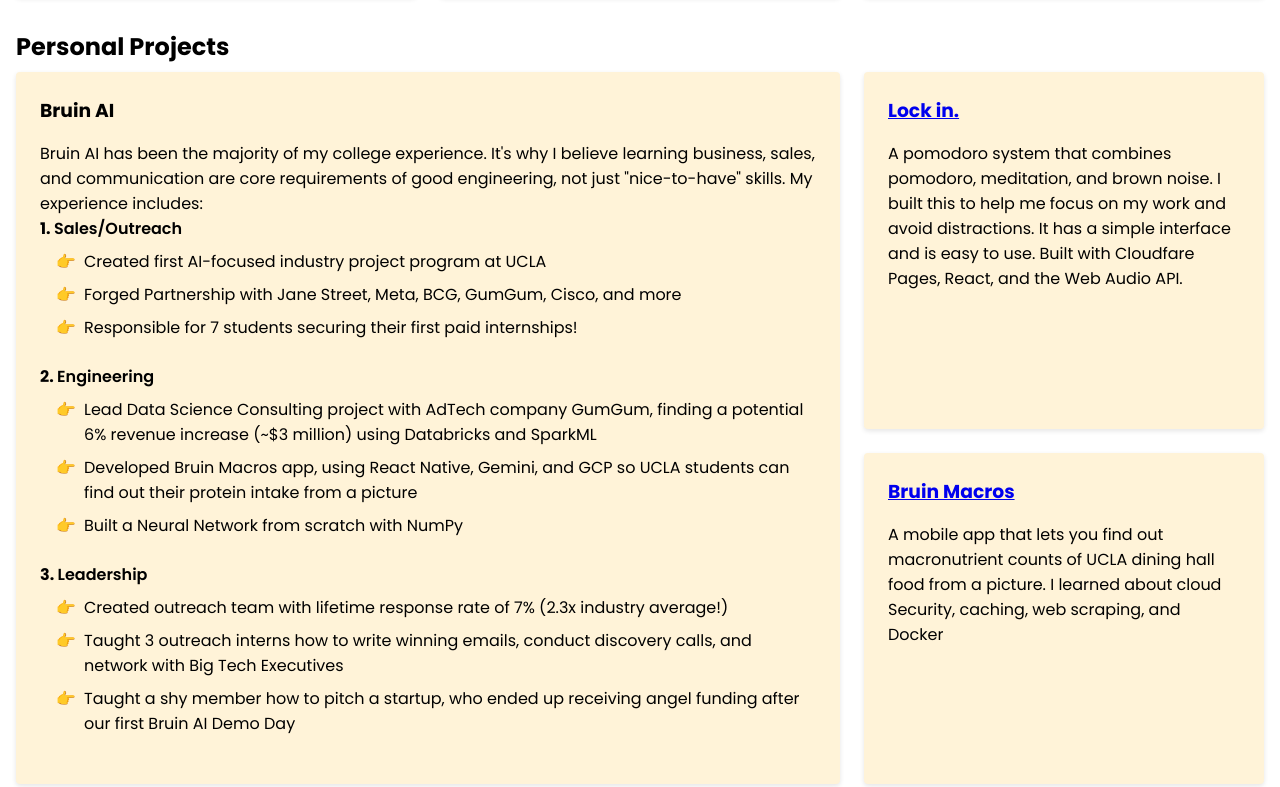
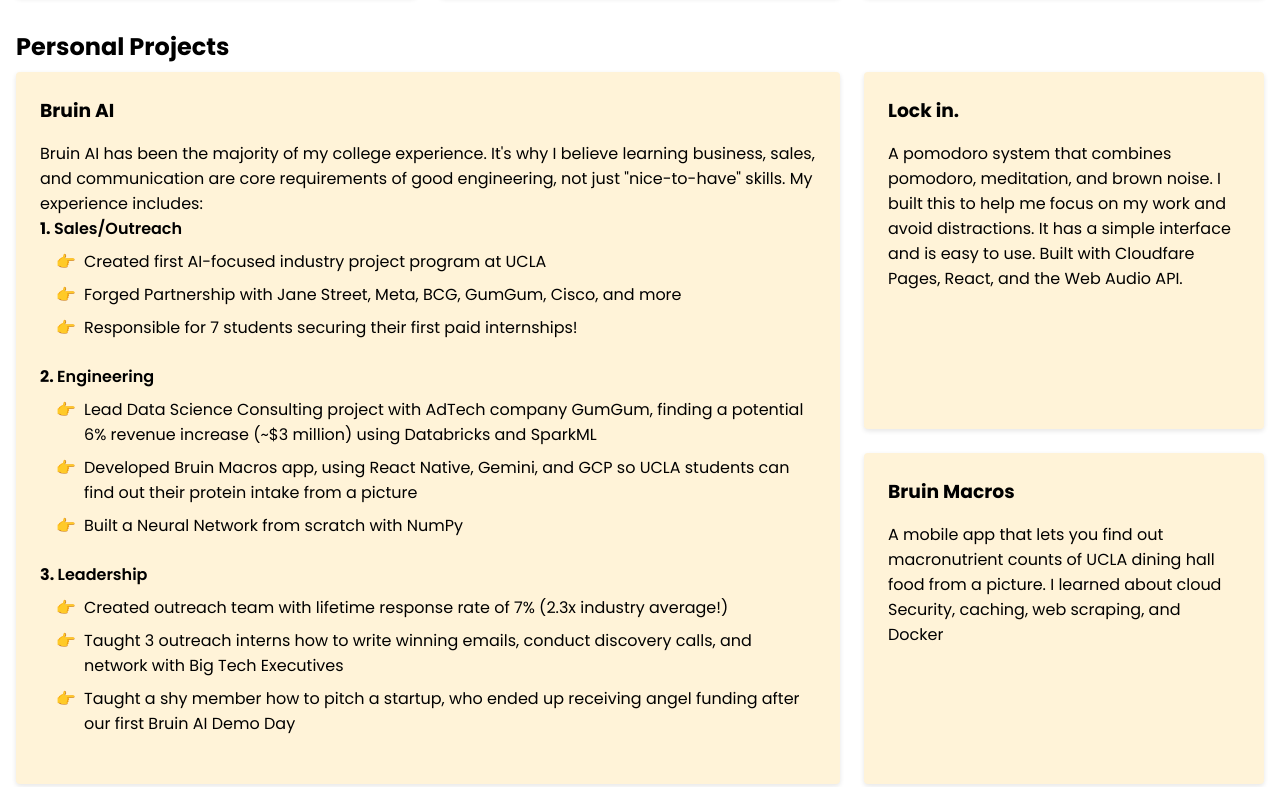
Before and after one commit to aidanrob12/aidanrob12.github.io, a plain HTML site: page index.html in a window 1280 px wide. Shown: the part 1007-1794 px from the top of the page. Drawn offline with Linux system fonts and the light colour scheme; a web font is replaced by a local one.

Commit message:
Added pseudoclass + link states

```diff
--- a/index.css
+++ b/index.css
@@ -9,6 +9,7 @@
     --gradient-color-2: rgb(99, 99, 255);
     --rounded-corners: 0.25rem;
     --card-color: #fff3d8;
+    --visited-purple: #551a8b;
 }
 
 [data-theme="dark"] {
@@ -217,6 +218,23 @@
     font-weight: normal;
 }
 
+a[href*="https"] {
+    text-decoration: none;
+    color: inherit;
+}
+
+a[href*="https"]:visited {
+    color: var(--visited-purple);
+}
+
+a[href*="https"]:hover {
+    color: var(--gradient-color-1);
+}
+
+::selection {
+    color: var(--bg-color);
+    background: var(--text-color);
+}
 @media (max-width: 800px) {
     .aidan-photo {
         width: 50%;
```
